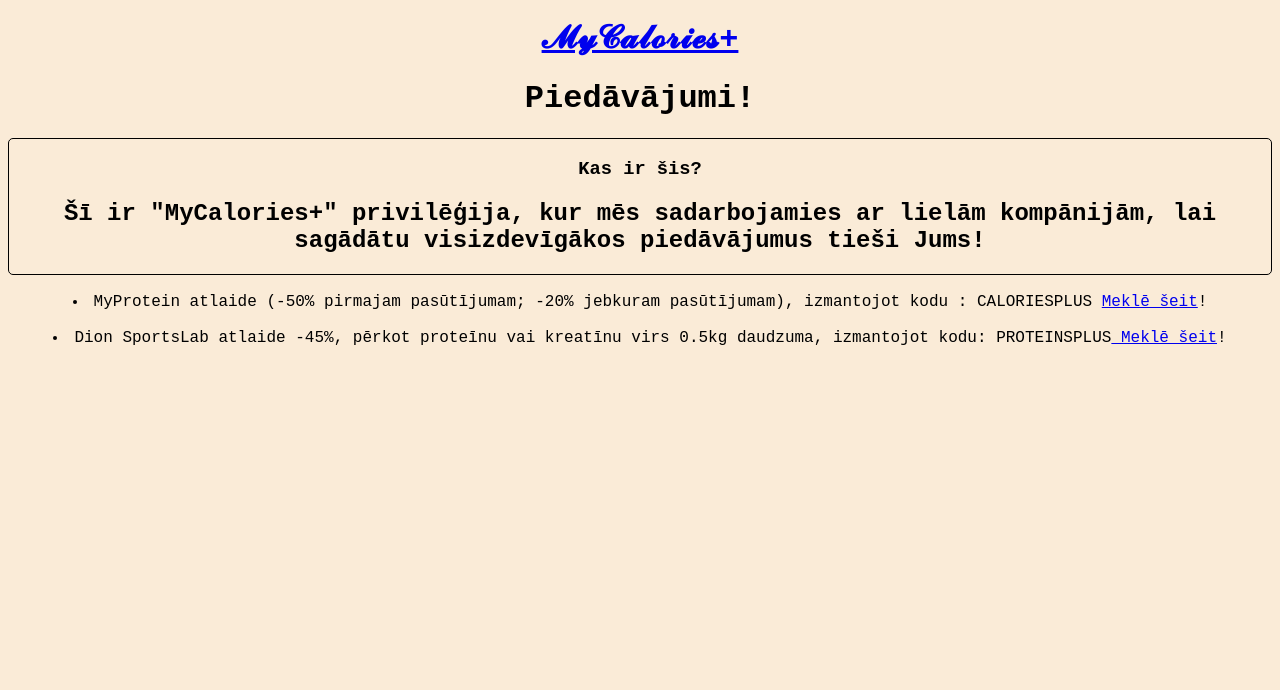
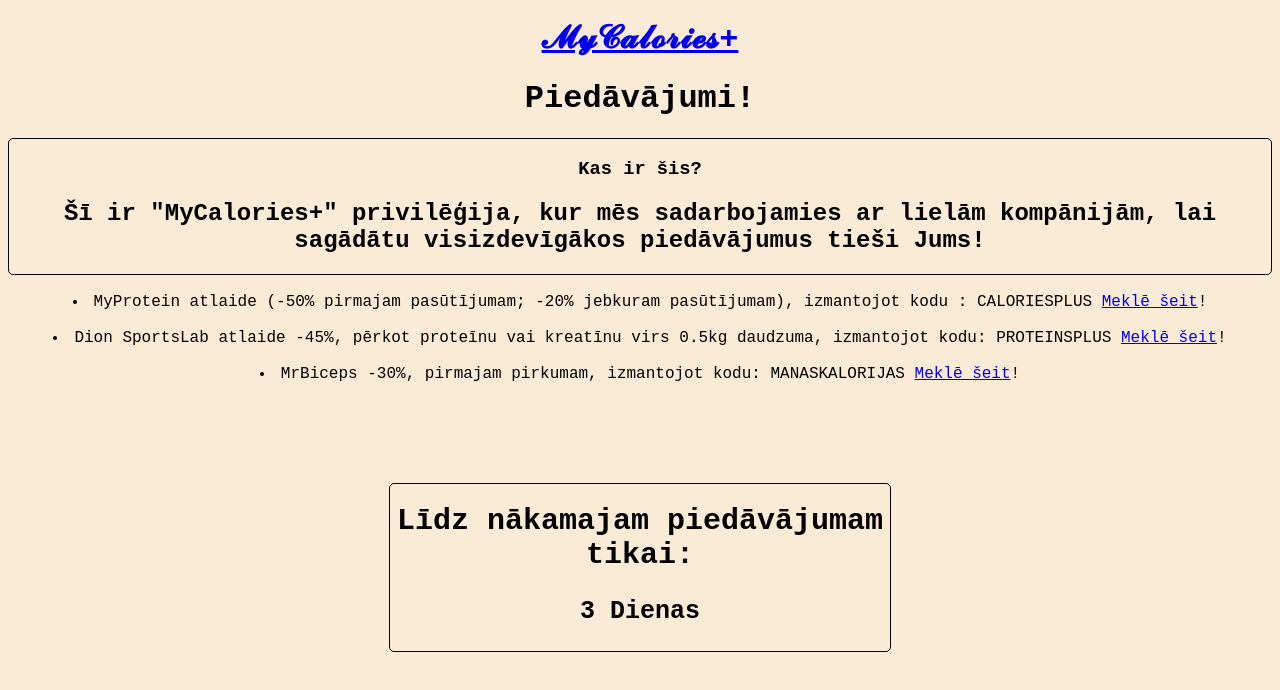
Before and after one commit to emilinss/projekts, a plain HTML site: page MyCalories - projekts/piedavajumi.html in a window 1280 px wide. Drawn offline with Linux system fonts and the light colour scheme.

Commit message:
123123
213132

```diff
--- a/MyCalories - projekts/piedavajumi.html
+++ b/MyCalories - projekts/piedavajumi.html
@@ -17,6 +17,12 @@
     <br>
     <li style="text-align: center;">MyProtein atlaide (-50% pirmajam pasūtījumam; -20% jebkuram pasūtījumam), izmantojot kodu : CALORIESPLUS <a href="https://www.myprotein.lv/" target="_blank">Meklē šeit</a>!</li>
     <br>
-    <li style="text-align: center;">Dion SportsLab atlaide -45%, pērkot proteīnu vai kreatīnu virs 0.5kg daudzuma, izmantojot kodu: PROTEINSPLUS<a href="https://dion.lv/" target="_blank"> Meklē šeit</a>!</li>
+    <li style="text-align: center;">Dion SportsLab atlaide -45%, pērkot proteīnu vai kreatīnu virs 0.5kg daudzuma, izmantojot kodu: PROTEINSPLUS <a href="https://dion.lv/" target="_blank">Meklē šeit</a>!</li>
+    <br>
+    <li style="text-align: center;">MrBiceps -30%, pirmajam pirkumam, izmantojot kodu: MANASKALORIJAS <a href="https://mrbiceps.lv/" target="_blank">Meklē šeit</a>!</li>
+    <div class="laiks">
+        <h1 style="font-size: 30px; text-align: center;">Līdz nākamajam piedāvājumam tikai:</h1>
+        <h3 style="font-size: 25px; text-align: center;">3 Dienas</h3>
+    </div>
 </body>
 </html>
--- a/MyCalories - projekts/stilsIndex.css
+++ b/MyCalories - projekts/stilsIndex.css
@@ -282,7 +282,7 @@
     border-color: black;
     border-radius: 10px;
     margin-left:200px;
-    margin-top: 100px ;
+    margin-top: 50px ;
     height:600px;
     width: 750px;
     float: left;
@@ -297,7 +297,7 @@
     border-color: black;
     border-radius: 10px;
     margin-left:1000px;
-    margin-top: 121px ;
+    margin-top: 71px ;
     height:600px;
     width: 750px;
 }
@@ -710,8 +710,19 @@
 
 }
 .kasSis{
-
     border: 1px solid;
     border-color: black;
     border-radius: 5px;
 }
+.laiks{
+    border: 1px solid;
+    border-color: black;
+    border-radius: 5px;
+    width: 500px;
+    margin-left: auto;
+    margin-right: auto;
+    margin-top: 100px;
+}
+.kas123{
+    margin-top: 10px;
+}
```
Also changed, not shown: MyCalories - projekts/maltite.html (+7 -0 lines).
